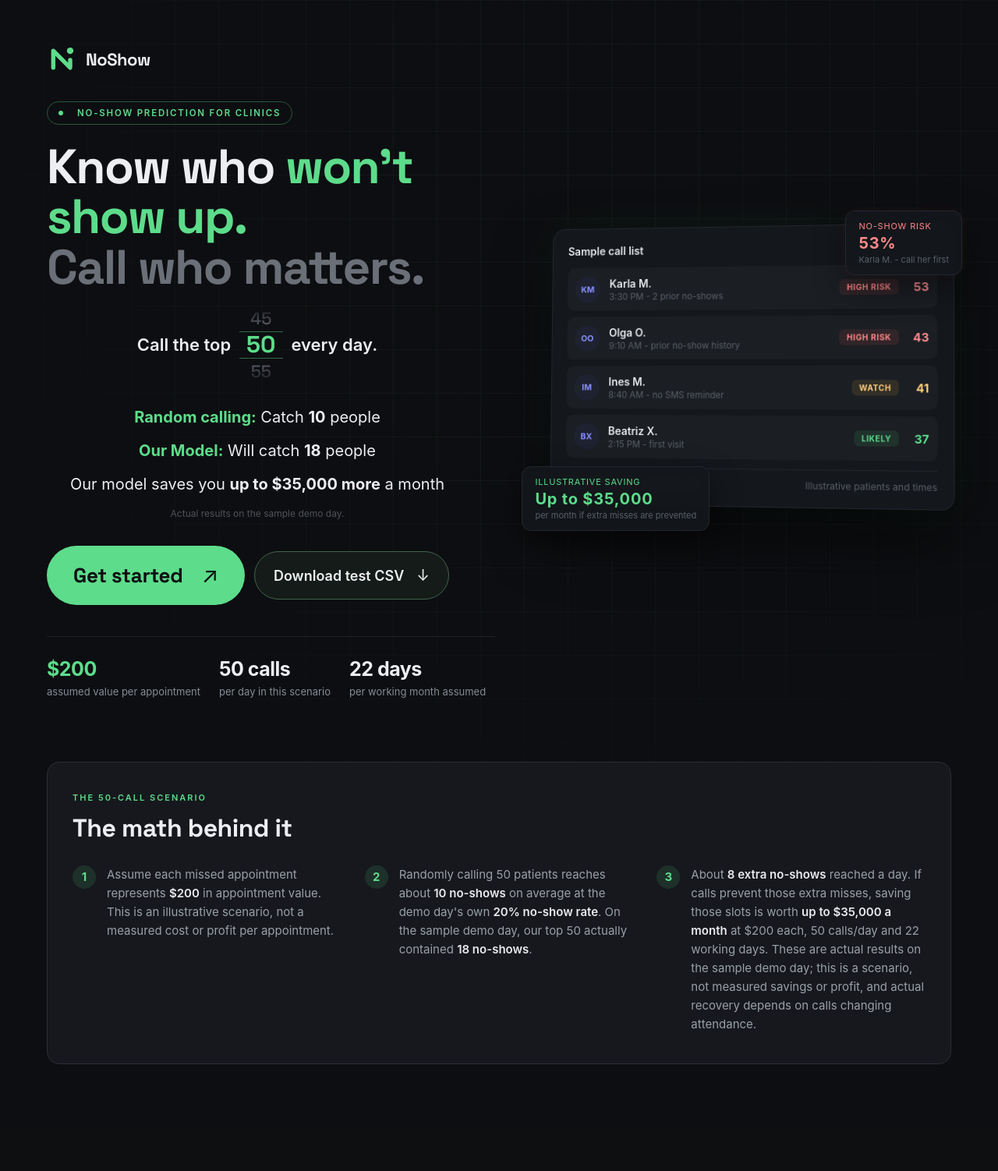
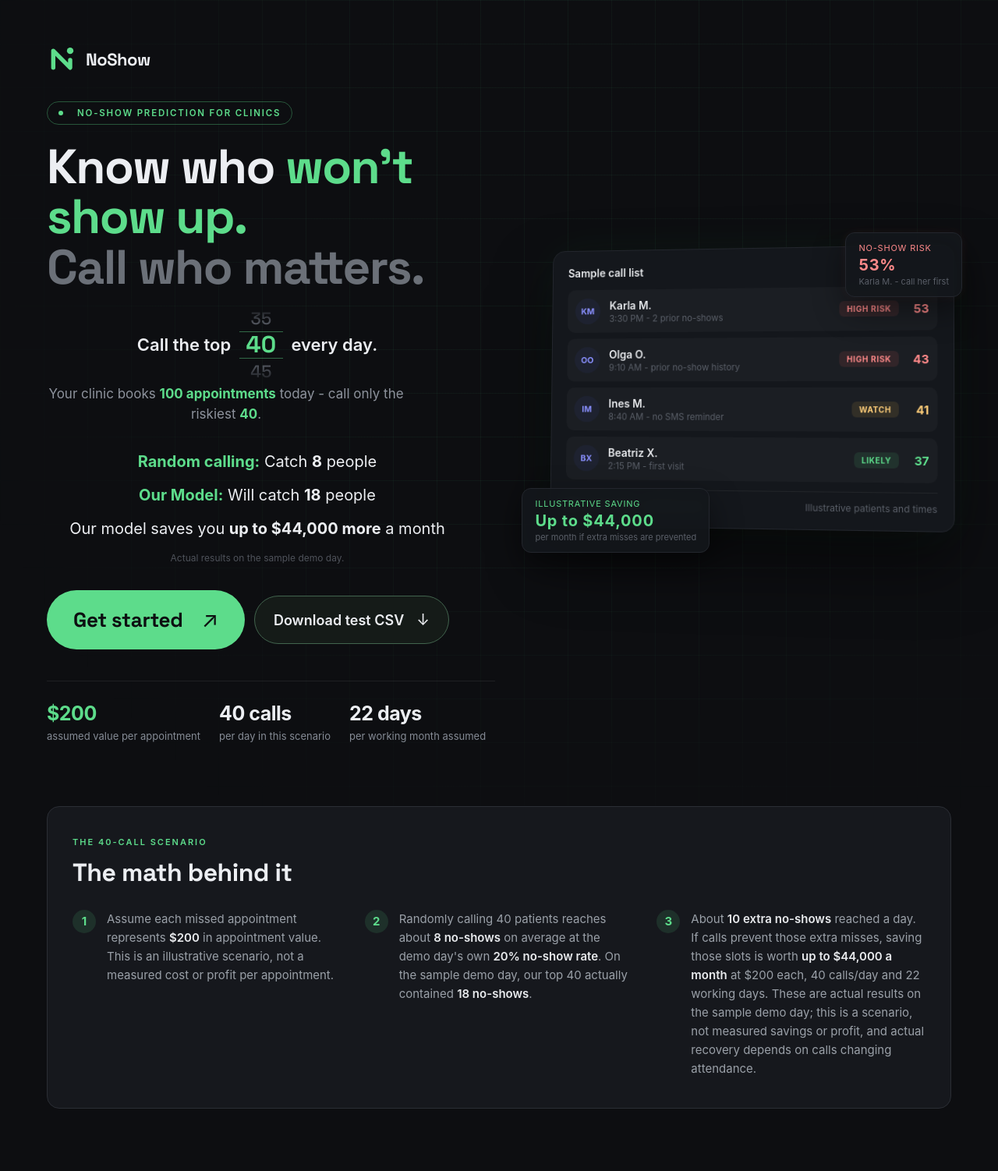
Before and after one commit to ArNam8/NoShow, a Flask app: page / in a window 1280 px wide. Shown: the whole page at 78% size. Before the commit the page ends 1365 px from the top, so only its background shows below. Run offline with Flask 3, Linux system fonts and the light colour scheme; parts of the project's set-up code (start-up, migrations or seed data) failed here and were passed over.

Commit message:
Change bounds for landing page

```diff
--- a/templates/dashboard.html
+++ b/templates/dashboard.html
@@ -341,6 +341,8 @@ thead th{white-space:nowrap}
 .cmp .cmp-fine{text-align:center}
 .cmp .cmp-line.cmp-money{text-align:center}
 #cmpOut{padding-top:28px}
+.wheel-cap{color:var(--muted);font-size:15px;line-height:1.4;margin:14px auto 0;max-width:460px;text-align:center}
+.wheel-cap b{color:var(--g);font-weight:700}
 .cmp-hi b,.cmp-hi i{color:var(--text)}
 .cmp-money b{color:var(--text)}
 .cmp .cmp-hi b{color:var(--text)}
@@ -399,13 +401,14 @@ thead th{white-space:nowrap}
       <h1>Know who <span class="g">won't show up.</span><br><span class="dim">Call who matters.</span></h1>
       <div class="cmp" aria-label="Random calling versus NoShow's top calls">
         <div class="wheel-row sent"><span>Call the top</span>
-          <div class="wheel-wrap"><div id="callWheel" class="wheel" role="spinbutton" tabindex="0" aria-label="Calls a day" aria-valuemin="10" aria-valuemax="100" aria-valuenow="50"></div></div>
+          <div class="wheel-wrap"><div id="callWheel" class="wheel" role="spinbutton" tabindex="0" aria-label="Calls a day" aria-valuemin="10" aria-valuemax="60" aria-valuenow="40"></div></div>
           <span>every day.</span>
         </div>
+        <p class="wheel-cap" id="wheelCap">Your clinic books <b>100 appointments</b> today - call only the riskiest <b id="wheelCapX">40</b>.</p>
         <div id="cmpOut" aria-live="polite">
-        <p class="cmp-line"><span class="lb">Random calling:</span> Catch <b class="tk" id="cmpRand">10</b> people</p>
+        <p class="cmp-line"><span class="lb">Random calling:</span> Catch <b class="tk" id="cmpRand">8</b> people</p>
         <p class="cmp-line cmp-hi"><span class="lb">Our Model:</span> Will catch <b class="tk" id="cmpModel">18</b> people</p>
-        <p class="cmp-line cmp-money">Our model saves you <b>up to <span class="tk" id="cmpMoney">$35,000</span> more</b> a month</p>
+        <p class="cmp-line cmp-money">Our model saves you <b>up to <span class="tk" id="cmpMoney">$44,000</span> more</b> a month</p>
         <p class="cmp-fine">Actual results on the sample demo day.</p>
         </div>
       </div>
@@ -417,7 +420,7 @@ thead th{white-space:nowrap}
       <p id="demoHint" role="status"></p>
       <div class="proof">
         <div class="p"><div class="n g">$200</div><div class="l">assumed value per appointment</div></div>
-        <div class="p"><div class="n">50 calls</div><div class="l">per day in this scenario</div></div>
+        <div class="p"><div class="n">40 calls</div><div class="l">per day in this scenario</div></div>
         <div class="p"><div class="n">22 days</div><div class="l">per working month assumed</div></div>
       </div>
     </div>
@@ -431,16 +434,16 @@ thead th{white-space:nowrap}
         <div class="mock-foot"><span class="live">&#9679; 10 calls today - sorted by risk</span><span>Illustrative patients and times</span></div>
       </div>
       <div class="chip chip-red">NO-SHOW RISK<b>53%</b><span>Karla M. - call her first</span></div>
-      <div class="chip chip-green">ILLUSTRATIVE SAVING<b>Up to <span id="chipMoney">$35,000</span></b><span>per month if extra misses are prevented</span></div>
+      <div class="chip chip-green">ILLUSTRATIVE SAVING<b>Up to <span id="chipMoney">$44,000</span></b><span>per month if extra misses are prevented</span></div>
     </div>
   </div>
   <div class="maths" id="howItWorks">
-    <div class="maths-kicker">THE 50-CALL SCENARIO</div>
+    <div class="maths-kicker">THE 40-CALL SCENARIO</div>
     <h2 class="maths-title">The math behind it</h2>
     <div class="maths-grid">
       <div class="maths-step"><div class="ms-n">1</div><div class="ms-t">Assume each missed appointment represents <b>$200</b> in appointment value. This is an illustrative scenario, not a measured cost or profit per appointment.</div></div>
-      <div class="maths-step"><div class="ms-n">2</div><div class="ms-t">Randomly calling 50 patients reaches about <b>10 no-shows</b> on average at the demo day's own <b>20% no-show rate</b>. On the sample demo day, our top 50 actually contained <b>18 no-shows</b>.</div></div>
-      <div class="maths-step"><div class="ms-n">3</div><div class="ms-t">About <b>8 extra no-shows</b> reached a day. If calls prevent those extra misses, saving those slots is worth <b>up to $35,000 a month</b> at $200 each, 50 calls/day and 22 working days. These are actual results on the sample demo day; this is a scenario, not measured savings or profit, and actual recovery depends on calls changing attendance.</div></div>
+      <div class="maths-step"><div class="ms-n">2</div><div class="ms-t">Randomly calling 40 patients reaches about <b>8 no-shows</b> on average at the demo day's own <b>20% no-show rate</b>. On the sample demo day, our top 40 actually contained <b>18 no-shows</b>.</div></div>
+      <div class="maths-step"><div class="ms-n">3</div><div class="ms-t">About <b>10 extra no-shows</b> reached a day. If calls prevent those extra misses, saving those slots is worth <b>up to $44,000 a month</b> at $200 each, 40 calls/day and 22 working days. These are actual results on the sample demo day; this is a scenario, not measured savings or profit, and actual recovery depends on calls changing attendance.</div></div>
     </div>
   </div>
 </div>
@@ -465,6 +468,7 @@ thead th{white-space:nowrap}
 
     <div class="slider-row"><label for="callSlider">How many calls can you make today?</label><span id="callCountValue">10</span></div>
     <input type="range" id="callSlider" min="1" max="50" value="10">
+    <p class="wheel-cap" id="uploadCap">Call only the riskiest <b id="uploadCapX">10</b> of today's list.</p>
     <button id="buildBtn" type="button">Build my call list</button>
   </div>
 
@@ -600,11 +604,55 @@ thead th{white-space:nowrap}
 
   // ---- Screen 1 wiring ----
   var slider = $('callSlider');
+  var uploadDayN = 0; // appointments on the uploaded file's latest day; 0 = unknown
   function syncSlider(){
     $('callCountValue').textContent = slider.value;
     slider.style.setProperty('--pct', ((slider.value - slider.min) / (slider.max - slider.min) * 100) + '%');
+    var capX = $('uploadCapX'); if (capX) capX.textContent = slider.value;
   }
   slider.addEventListener('input', syncSlider); syncSlider();
+
+  // Count appointments on the latest AppointmentDay in a CSV (quote-aware), matching app.py's "today".
+  function splitCsvLine(line){
+    var out = [], cur = '', q = false;
+    for (var i = 0; i < line.length; i++){
+      var ch = line[i];
+      if (q){ if (ch === '"'){ if (line[i+1] === '"'){ cur += '"'; i++; } else q = false; } else cur += ch; }
+      else if (ch === '"') q = true;
+      else if (ch === ','){ out.push(cur); cur = ''; }
+      else cur += ch;
+    }
+    out.push(cur); return out;
+  }
+  function dayCountFromCsv(text){
+    var lines = text.split(/\r?\n/), hdr = null, ci = -1, maxd = '', counts = {};
+    for (var j = 0; j < lines.length; j++){
+      if (!lines[j].trim()) continue;
+      var f = splitCsvLine(lines[j]);
+      if (hdr === null){ hdr = f; ci = hdr.indexOf('AppointmentDay'); if (ci < 0) return 0; continue; }
+      var d = (f[ci] || '').trim().slice(0, 10);
+      if (!d) continue;
+      counts[d] = (counts[d] || 0) + 1;
+      if (d > maxd) maxd = d;
+    }
+    return counts[maxd] || 0;
+  }
+  // Cap the call budget at 60% of the day's list and default to the top-10% budget (midpoint if that's out of range).
+  function setUploadDay(n){
+    uploadDayN = n > 0 ? n : 0;
+    if (uploadDayN){
+      var max = Math.max(1, Math.floor(uploadDayN * 0.6));
+      var def = Math.round(uploadDayN * 0.1);
+      if (def < 1) def = 1;
+      if (def > max) def = Math.round((1 + max) / 2);
+      slider.max = max; slider.value = def;
+      $('uploadCap').innerHTML = 'Your clinic books <b>' + uploadDayN + '</b> today - call only the riskiest <b id="uploadCapX">' + slider.value + '</b>.';
+    } else {
+      slider.max = 50;
+      $('uploadCap').innerHTML = 'Call only the riskiest <b id="uploadCapX">' + slider.value + '</b> of today\'s list.';
+    }
+    syncSlider();
+  }
 
   function fileChosen(file){
     var hint = $('uploadHint'); hint.classList.remove('err');
@@ -612,6 +660,14 @@ thead th{white-space:nowrap}
     $('fileNameText').textContent = file ? file.name : '';
     $('fileName').classList.toggle('on', !!file);
     $('dropzone').style.display = file ? 'none' : '';
+    if (file && /\.csv$/i.test(file.name)){
+      var rd = new FileReader();
+      rd.onload = function(){ setUploadDay(dayCountFromCsv(String(rd.result || ''))); };
+      rd.onerror = function(){ setUploadDay(0); };
+      rd.readAsText(file);
+    } else {
+      setUploadDay(0);
+    }
   }
   $('fileChange').addEventListener('click', function(){
     $('fileInput').value = ''; fileChosen(null); $('fileInput').click();
@@ -674,8 +730,8 @@ thead th{white-space:nowrap}
       callsSaved: j.expected_noshows,
       lift: (j.vs_random >= 0 ? '+' : '') + j.vs_random + '%',
       saved: '$' + j.at_stake,
-      stripMonthly: source === 'demo' ? 'up to $35,000 more a month' : '$' + Number(j.monthly).toLocaleString('en-US') + ' a month',
-      stripBase: source === 'demo' ? '10' : j.base_pct + '%',
+      stripMonthly: source === 'demo' ? 'up to $44,000 more a month' : '$' + Number(j.monthly).toLocaleString('en-US') + ' a month',
+      stripBase: source === 'demo' ? '8' : j.base_pct + '%',
       stripModel: source === 'demo' ? '18' : j.rate50_pct + '%',
       dateText: 'Appointments from ' + dstr(j.date_min) + ' to ' + dstr(j.date_max) + ', ' + j.date_max.split('-')[0]
     });
@@ -771,10 +827,10 @@ thead th{white-space:nowrap}
     'File baseline: <b id="stripBase">16%</b> historical no-show rate. Top 50: <b id="stripModel">31%</b> average predicted risk.<br>' +
     'Up to <b id="stripMonthly">$32,000 a month</b> in appointment value if calls prevent those extra misses.' +
     '<small>Assumes $200 per appointment and 22 working days. Scenario, not measured savings or profit. Actual recovery depends on calls changing attendance.</small>';
-  // Sample demo day: same actual-result framing as the landing hero at X = 50.
-  var STRIP_DEMO = 'THE SAME 50-CALLS-A-DAY SCENARIO<br>' +
-    'Random calling: about <b id="stripBase">10</b> no-shows (20% no-show rate that day). Our top 50: <b id="stripModel">18</b> actual no-shows.<br>' +
-    'Our model saves you <b id="stripMonthly">up to $35,000 more a month</b>.' +
+  // Sample demo day: same actual-result framing as the landing hero at X = 40.
+  var STRIP_DEMO = 'THE SAME 40-CALLS-A-DAY SCENARIO<br>' +
+    'Random calling: about <b id="stripBase">8</b> no-shows (20% no-show rate that day). Our top 40: <b id="stripModel">18</b> actual no-shows.<br>' +
+    'Our model saves you <b id="stripMonthly">up to $44,000 more a month</b>.' +
     '<small>Actual results on the sample demo day. Assumes $200 per appointment and 22 working days. Scenario, not measured savings or profit. Actual recovery depends on calls changing attendance.</small>';
   strip.innerHTML = STRIP_UPLOAD;
   window.NSsetStrip = function(demo){ strip.innerHTML = demo ? STRIP_DEMO : STRIP_UPLOAD; };
@@ -810,7 +866,7 @@ thead th{white-space:nowrap}
   var BASE = 0.20, VALUE = 200, DAYS = 22;
   // Actual no-show counts among the model's top X patients on the 100-appointment sample demo day (from sample_clinic_day.csv).
   var TOP = {10:6,15:8,20:12,25:14,30:16,35:17,40:18,45:18,50:18,55:18,60:18,65:18,70:18,75:18,80:19,85:20,90:20,95:20,100:20};
-  var MIN = 10, MAX = 100, STEP = 5, ITEM = 34, cur = 50;
+  var MIN = 10, MAX = 60, STEP = 5, ITEM = 34, cur = 40;
   var wheel = document.getElementById('callWheel');
   if (!wheel) return;
   var items = [], first = true, ANIMATE_NUMBERS = true; // set false to turn off the number tick animation
@@ -835,6 +891,7 @@ thead th{white-space:nowrap}
       void document.getElementById('cmpOut').offsetWidth;
       for (k = 0; k < tks.length; k++) tks[k].classList.add('tick');
     }
+    var capX = document.getElementById('wheelCapX'); if (capX) capX.textContent = x;
     wheel.setAttribute('aria-valuenow', x);
     for (var j = 0; j < items.length; j++) items[j].classList.toggle('on', +items[j].getAttribute('data-v') === x);
   }
```
